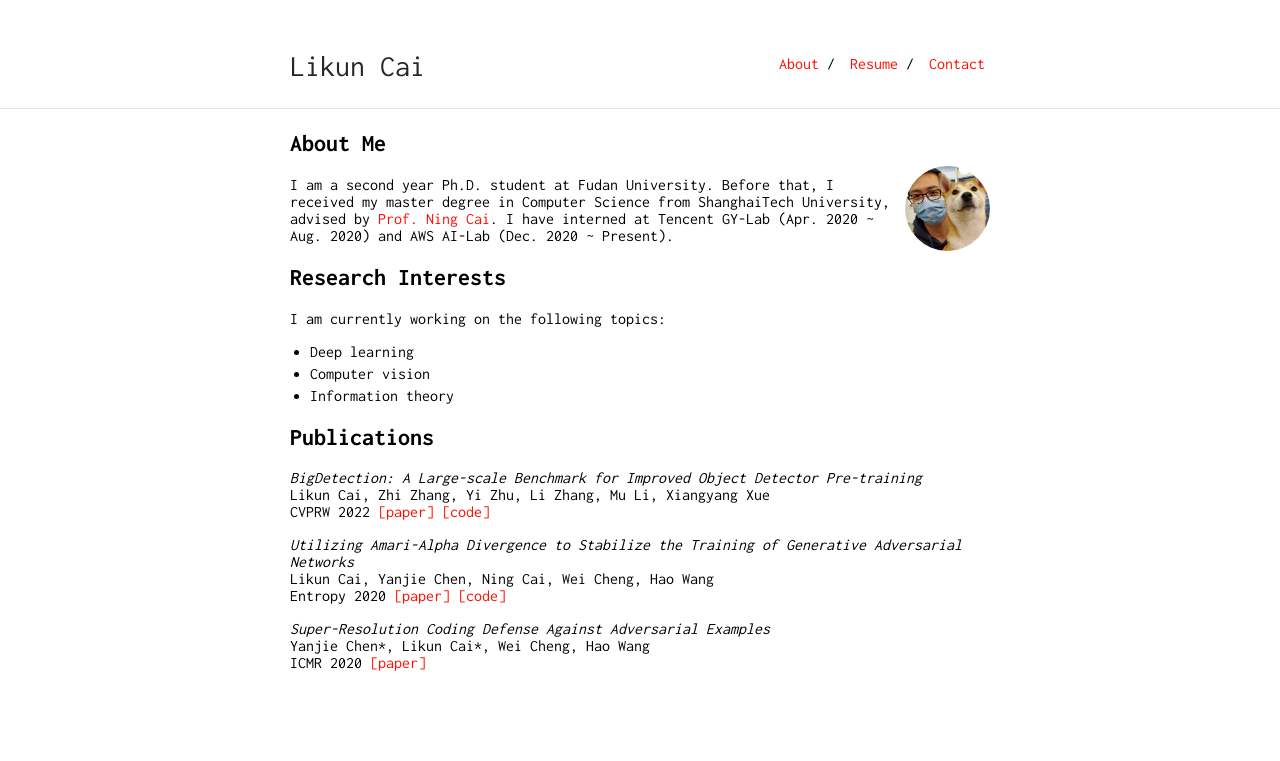
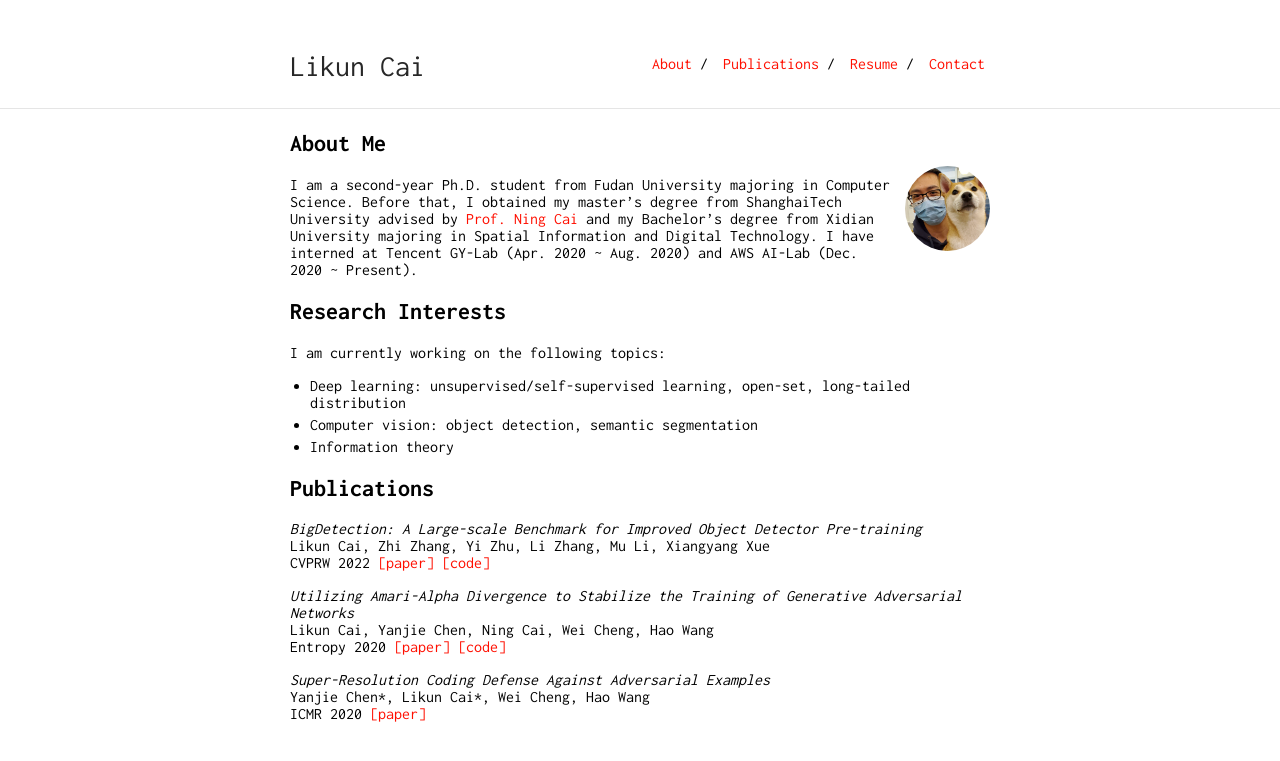
Before and after one commit to cailk/cailk.github.io, a Jekyll site: the page built from index.md, in a window 1280 px wide. Shown: the top 761 px of the page. Built offline with Jekyll 4.4.1, drawn with Linux system fonts in a browser that asks for light colours; our own code applies the rules of GitHub Pages for plain Markdown files.

Commit message:
update researcher-theme

```diff
--- a/_config.yml
+++ b/_config.yml
@@ -3,7 +3,9 @@ title: Likun Cai
 nav:
  - name: "About"
    link: "/cailk.github.io/"
+ - name: "Publications"
+   link: "publications"
  - name: "Resume"
-   link: "resume.pdf"
+   link: "LikunCai_CV_May2022_Updated.pdf"
  - name: "Contact"
    link: "contact"
--- a/index.md
+++ b/index.md
@@ -6,15 +6,15 @@ layout: default
 
 <img class="profile-picture" src="./resources/my_pic.jpg">
 
-I am a second year Ph.D. student at Fudan University.
-Before that, I received my master degree in Computer Science from ShanghaiTech University, advised by [Prof. Ning Cai](https://sist.shanghaitech.edu.cn/sist_en/2020/0814/c7582a54749/page.htm).
+I am a second-year Ph.D. student from Fudan University majoring in Computer Science.
+Before that, I obtained my master's degree from ShanghaiTech University advised by [Prof. Ning Cai](https://sist.shanghaitech.edu.cn/sist_en/2020/0814/c7582a54749/page.htm) and my Bachelor’s degree from Xidian University majoring in Spatial Information and Digital Technology.
 I have interned at Tencent GY-Lab (Apr. 2020 ~ Aug. 2020) and AWS AI-Lab (Dec. 2020 ~ Present).
 
 ## Research Interests
 
 I am currently working on the following topics:
-* Deep learning
-* Computer vision
+* Deep learning: unsupervised/self-supervised learning, open-set, long-tailed distribution
+* Computer vision: object detection, semantic segmentation
 * Information theory
 
 ## Publications
```
Also changed, not shown: publications.md (added, +17 -0 lines), 2 other files.
